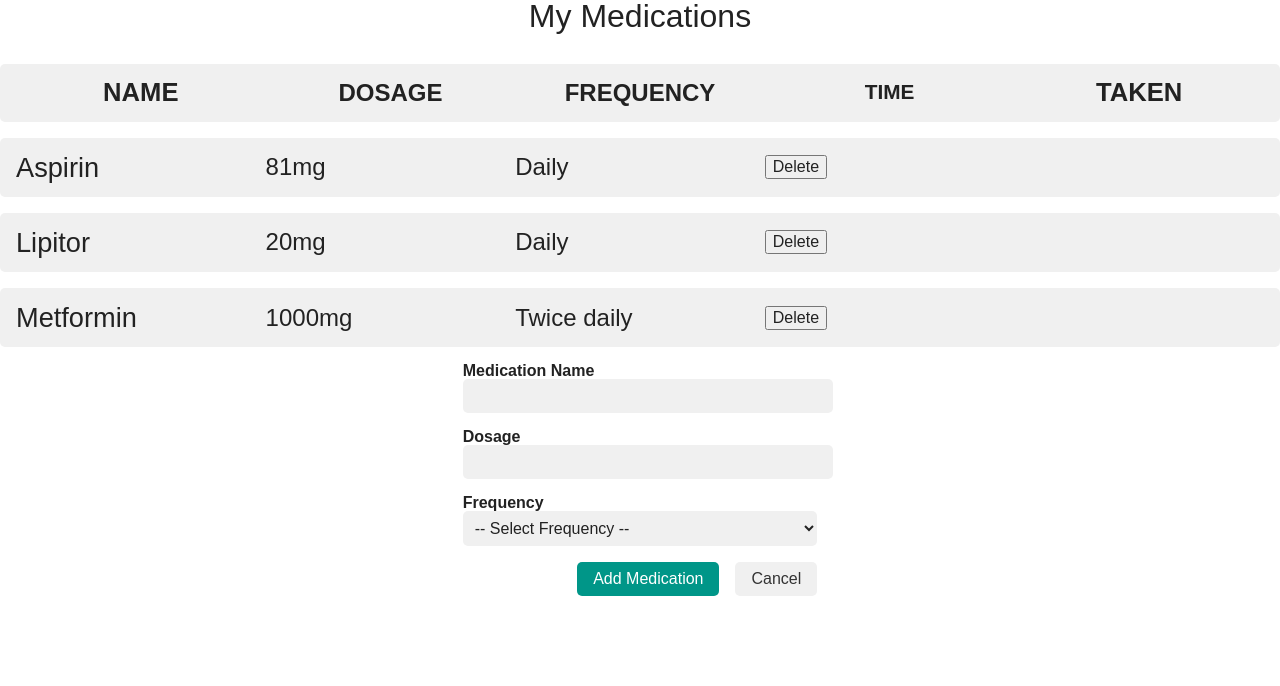
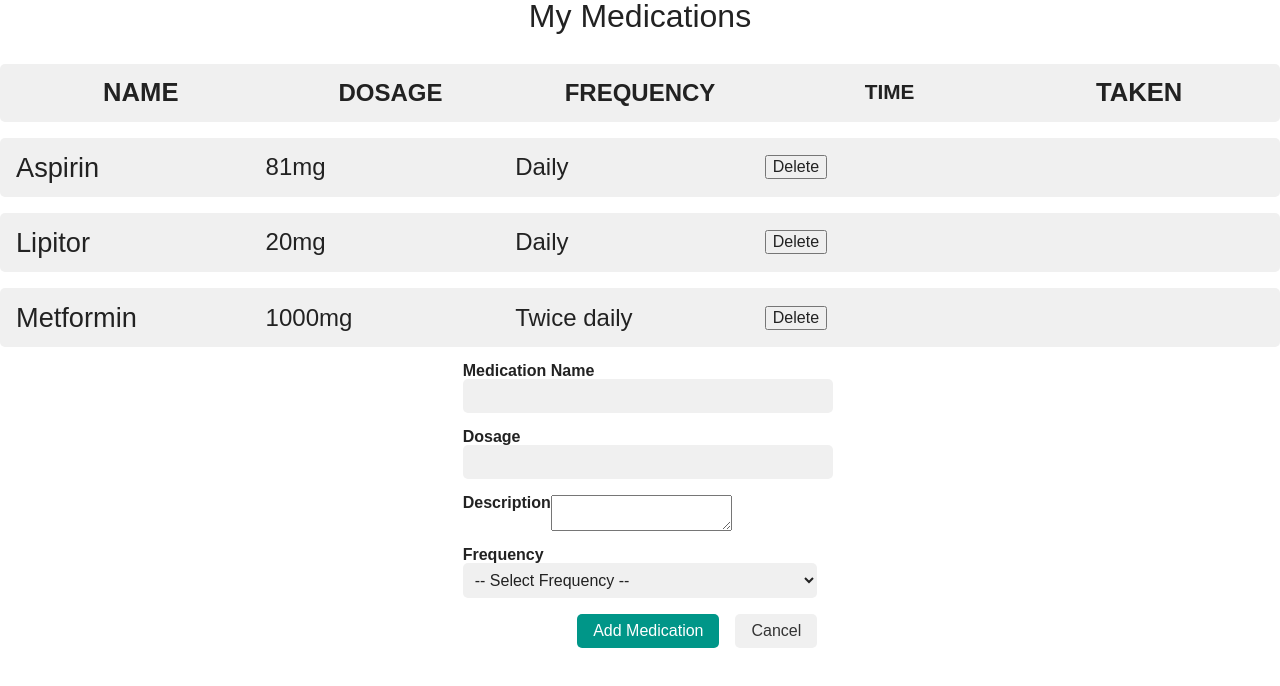
Before and after one commit to kriskris79/MedHelper-app, a React (Create React App) app in the folder medhelper/: page / in a window 1280 px wide. Both pictures are taken after a click on the button "Add Medication Reminder". Shown: the top 686 px of the page. Built offline with nearby package versions, Linux system fonts and the light colour scheme.

Commit message:
mediactionForm updated test

```diff
--- a/medhelper/src/components/MedicationForm.js
+++ b/medhelper/src/components/MedicationForm.js
@@ -1,3 +1,111 @@
+// import React, { useState } from 'react';
+//
+// function MedicationForm({ onSave, onCancel }) {
+//     const [name, setName] = useState('');
+//     const [description, setDescription] = useState('');
+//     const [frequency, setFrequency] = useState('');
+//     const [timesPerDay, setTimesPerDay] = useState('');
+//     const [times, setTimes] = useState([]);
+//     const [dosage, setDosage] = useState('');
+//
+//     const handleSubmit = (event) => {
+//         event.preventDefault();
+//
+//         let newFrequency = frequency;
+//         let newTimes = times;
+//
+//         if (frequency === 'x-times-a-day') {
+//             newFrequency = `${timesPerDay} times a day`;
+//             newTimes = times;
+//         }
+//
+//         onSave({ name, description, frequency: newFrequency, times: newTimes, dosage });
+//         setName('');
+//         setDescription('');
+//         setFrequency('');
+//         setTimesPerDay('');
+//         setTimes([]);
+//         setDosage('');
+//     };
+//
+//     const handleAddTime = () => {
+//         setTimes((prevTimes) => [...prevTimes, '']);
+//     };
+//
+//     const handleRemoveTime = (index) => {
+//         setTimes((prevTimes) => {
+//             const newTimes = [...prevTimes];
+//             newTimes.splice(index, 1);
+//             return newTimes;
+//         });
+//     };
+//
+//     const handleTimeChange = (event, index) => {
+//         const newTimes = [...times];
+//         newTimes[index] = event.target.value;
+//         setTimes(newTimes);
+//     };
+//
+//
+//
+//     return (
+//         <form className="add-medication-form" onSubmit={handleSubmit}>
+//             <div>
+//                 <label htmlFor="name">Medication Name</label>
+//                 <input type="text" id="name" value={name} onChange={(event) => setName(event.target.value)} />
+//             </div>
+//             <div>
+//                 <label htmlFor="dosage">Dosage</label>
+//                 <input type="text" id="dosage" value={dosage} onChange={(event) => setDosage(event.target.value)} />
+//             </div>
+//             <div>
+//                 <label htmlFor="frequency">Frequency</label>
+//                 <select id="frequency" value={frequency} onChange={(event) => setFrequency(event.target.value)}>
+//                     <option value="">-- Select Frequency --</option>
+//                     <option value="x-times-a-day">X times a day</option>
+//                 </select>
+//             </div>
+//             {frequency === 'hourly' && (
+//                 <div>
+//                     <label htmlFor="timesPerDay">Every x hours</label>
+//                     <input type="number" id="timesPerDay" value={timesPerDay} onChange={(event) => setTimesPerDay(event.target.value)} />
+//                 </div>
+//             )}
+//             {frequency === 'x-times-a-day' && (
+//                 <div>
+//                     <label htmlFor="timesPerDay">X times a day</label>
+//                     <input type="number" id="timesPerDay" value={timesPerDay} onChange={(event) => setTimesPerDay(event.target.value)} />
+//                     {timesPerDay > 0 && (
+//                         <div>
+//                             <p>Please enter the times you need to take the medication:</p>
+//                             {times.map((time, index) => (
+//                                 <div key={index}>
+//                                     <input type="time" value={time} onChange={(event) => handleTimeChange(event, index)} />
+//                                     <button type="button" onClick={() => handleRemoveTime(index)}>Remove</button>
+//                                 </div>
+//                             ))}
+//                             {times.length < timesPerDay && (
+//                                 <button type="button" onClick={handleAddTime}>Add Time</button>
+//                             )}
+//                         </div>
+//                     )}
+//                 </div>
+//             )}
+//             <div className="button-group">
+//                 <button type="submit" className="btn-primary">
+//                     Add Medication
+//                 </button>
+//                 <button type="button" className="btn-secondary" onClick={onCancel}>
+//                     Cancel
+//                 </button>
+//             </div>
+//         </form>
+//     );
+// }
+//
+// export default MedicationForm;
+
+
 import React, { useState } from 'react';
 
 function MedicationForm({ onSave, onCancel }) {
@@ -46,8 +154,6 @@ function MedicationForm({ onSave, onCancel }) {
         setTimes(newTimes);
     };
 
-
-
     return (
         <form className="add-medication-form" onSubmit={handleSubmit}>
             <div>
@@ -59,9 +165,14 @@ function MedicationForm({ onSave, onCancel }) {
                 <input type="text" id="dosage" value={dosage} onChange={(event) => setDosage(event.target.value)} />
             </div>
             <div>
+                <label htmlFor="description">Description</label>
+                <textarea id="description" value={description} onChange={(event) => setDescription(event.target.value)} />
+            </div>
+            <div>
                 <label htmlFor="frequency">Frequency</label>
                 <select id="frequency" value={frequency} onChange={(event) => setFrequency(event.target.value)}>
                     <option value="">-- Select Frequency --</option>
+                    <option value="hourly">Hourly</option>
                     <option value="x-times-a-day">X times a day</option>
                 </select>
             </div>
@@ -71,7 +182,7 @@ function MedicationForm({ onSave, onCancel }) {
                     <input type="number" id="timesPerDay" value={timesPerDay} onChange={(event) => setTimesPerDay(event.target.value)} />
                 </div>
             )}
-            {frequency === 'x-times-a-day' && (
+                        {frequency === 'x-times-a-day' && (
                 <div>
                     <label htmlFor="timesPerDay">X times a day</label>
                     <input type="number" id="timesPerDay" value={timesPerDay} onChange={(event) => setTimesPerDay(event.target.value)} />
```
